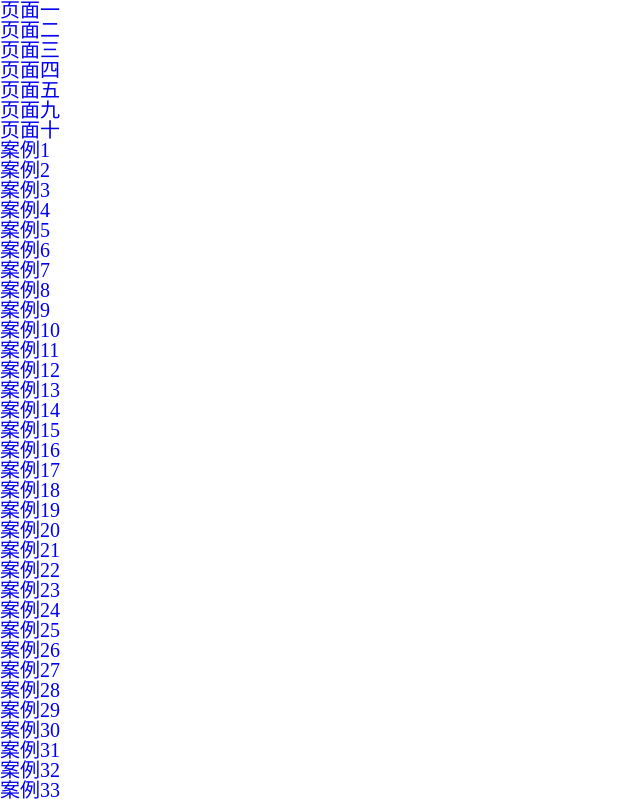
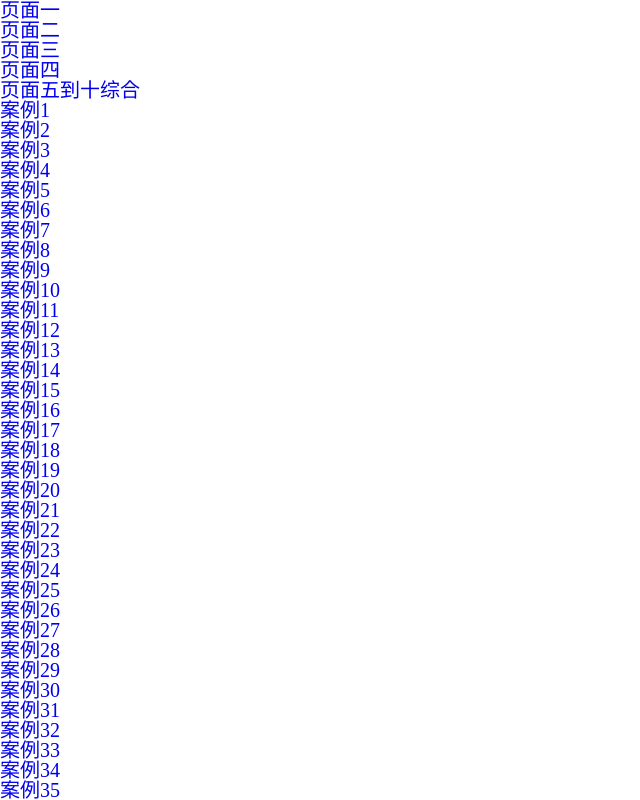
Before and after one commit to techrookiewyx/React-exercise, a React (Create React App) app in the folder example/demo/: page /#/ in a window 1280 px wide. Shown: the top 800 px of the page, without its empty margins (0-640 px from the left). Built offline with nearby package versions, Linux system fonts and the light colour scheme.

Commit message:
更新列表页

```diff
--- a/example/demo/src/UlList.jsx
+++ b/example/demo/src/UlList.jsx
@@ -17,13 +17,7 @@ export default function UlList() {
           <Link to="/page-four">页面四</Link>
         </li>
         <li>
-          <Link to="/page-five">页面五</Link>
-        </li>
-        <li>
-          <Link to="/page-nine">页面九</Link>
-        </li>
-        <li>
-          <Link to="/page-ten">页面十</Link>
+          <Link to="/page-five">页面五到十综合</Link>
         </li>
         <li>
           <Link to="/case-1">案例1</Link>
```
